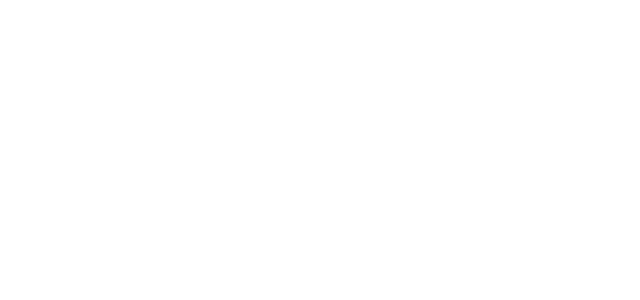
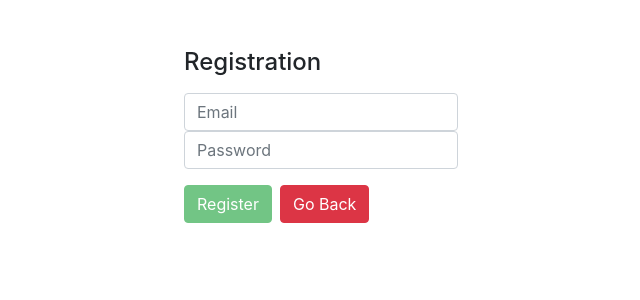
Before and after one commit to BertoPolo/numentech, a React (Create React App) app: page /register in a window 1280 px wide. Before the commit this address had no page. Shown: the top 300 px of the page, without its empty margins (319-959 px from the left). Built offline with nearby package versions, Linux system fonts and the light colour scheme; the HTML template or start-up script is replaced by a standard one.

Commit message:
/notfound, /register

```diff
--- a/src/App.js
+++ b/src/App.js
@@ -1,12 +1,13 @@
 import "./App.css"
 import "bootstrap/dist/css/bootstrap.min.css"
+// import "bootstrap-icons/font/bootstrap-icons.css"
 import { BrowserRouter, Routes, Route } from "react-router-dom"
 import React, { Suspense, lazy } from "react"
 import Login from "./components/Login"
 
 const Home = lazy(() => import("./components/Home"))
-
-// import "bootstrap-icons/font/bootstrap-icons.css"
+const NotFound = lazy(() => import("./components/NotFound"))
+const Register = lazy(() => import("./components/Register"))
 
 const App = () => (
   <div>
@@ -15,6 +16,8 @@
         <Routes>
           <Route path="/" element={<Login />} />
           <Route path="/home" element={<Home />} />
+          <Route path="/register" element={<Register />} />
+          <Route path="*" element={<NotFound />} />
         </Routes>
       </Suspense>
     </BrowserRouter>
--- /dev/null
+++ b/src/components/NotFound.jsx
@@ -0,0 +1,18 @@
+import { Container, Button, Image } from "react-bootstrap"
+import { useNavigate } from "react-router-dom"
+
+const NotFound = () => {
+    const navigate = useNavigate()
+
+    return (
+        <>
+            <Container className="pt-4">
+                <h1 className="d-flex justify-content-center align-content-center">404 NOT FOUND</h1>
+                <Image src="" alt="" />
+                <Button variant="primary" onClick={() => navigate("/home")}> Return home</Button>
+            </Container>
+        </>
+    )
+}
+
+export default NotFound
--- /dev/null
+++ b/src/components/Register.jsx
@@ -0,0 +1,93 @@
+import { Form, Button, Spinner } from "react-bootstrap"
+import { Link, useNavigate } from "react-router-dom"
+import { useState, useRef } from "react"
+
+const CreateUser = () => {
+    const [emailInput, setEmailInput] = useState("")
+    const [passwordInput, setPasswordInput] = useState("")
+    const [isCharging, setIsCharging] = useState(false)
+
+
+    const navigate = useNavigate()
+    const registerBtnRef = useRef()
+    const backBtnRef = useRef()
+
+    const ableBtn = e => {
+        if (registerBtnRef.current) {
+            registerBtnRef.current.removeAttribute("disabled");
+            backBtnRef.current.removeAttribute("disabled");
+        }
+    }
+
+
+
+    const handleSubmit = async (e) => {
+        e.preventDefault()
+        registerBtnRef.current.setAttribute("disabled", "disabled");
+        backBtnRef.current.setAttribute("disabled", "disabled");
+        setIsCharging(true)
+        let body = {
+            email: emailInput,
+            password: passwordInput,
+        };
+
+        try {
+            const res = await fetch(
+                `${process.env.REACT_APP_SERVER}users`,
+                {
+                    method: "POST",
+                    headers: {
+                        "Content-Type": "application/json",
+                    },
+
+                    body: JSON.stringify(body),
+                }
+            );
+            if (res.ok) {
+                console.log("Welcome !!")
+                navigate("/")
+            } else {
+                console.log("user already exists")
+                ableBtn()
+                setIsCharging(false)
+            }
+
+        } catch (error) {
+            console.log(error)
+        }
+    }
+
+
+
+    return (
+        <>
+            <div className="login-container">
+
+                <Form className="p-4 mt-4 rounded" onSubmit={(e) => handleSubmit(e)}>
+                    <h4 className="mb-3">Registration</h4>
+
+                    <Form.Group>
+                        <Form.Control type="email" placeholder="Email" onChange={(e) => setEmailInput(e.target.value)} />
+                        <Form.Control type="password" placeholder="Password" onChange={(e) => setPasswordInput(e.target.value)} />
+                    </Form.Group>
+
+                    <div>
+
+                        <Button variant="success" type="submit" ref={registerBtnRef} disabled={!passwordInput || !emailInput}>
+                            Register
+                        </Button>
+
+                        <Link className="ml-2" to="/">
+                            <Button variant="danger" ref={backBtnRef}>
+                                Go Back
+                            </Button>
+                        </Link>
+                    </div>
+                </Form >
+                {isCharging && <Spinner animation="border" variant="success" className="position-absolute" />}
+            </div>
+        </>
+
+    )
+}
+export default CreateUser
```
